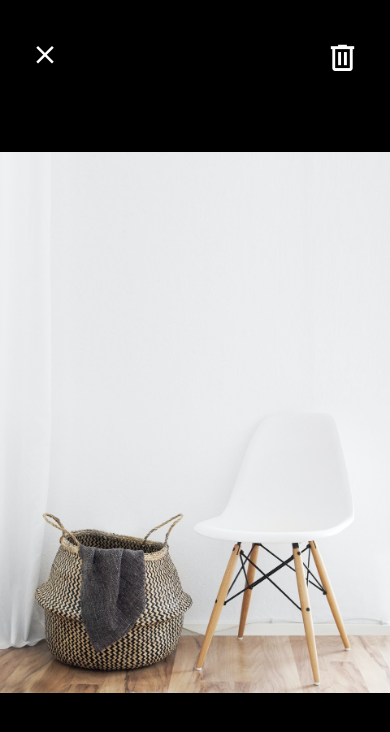
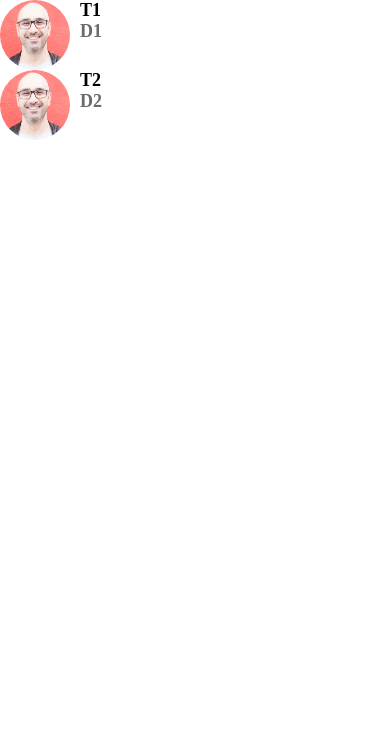
Before and after one commit to gkinfotech/RN-Mosh-Fundas-2022, a React Native app: screen / in a window 390 px wide. Shown: the top 732 px of the page. Built offline with nearby package versions, Linux system fonts and the light colour scheme.

Commit message:
RN_Mosh_FC_04_Lists_02_FlatList

```diff
--- a/App.js
+++ b/App.js
@@ -7,10 +7,11 @@ import AppButton from './app/components/AppButton';
 import Card from './app/components/Card';
 import ListingDetailsScreen from './app/screens/ListingDetailsScreen';
 import colors from './app/config/colors';
+import MessageScreen from './app/screens/MessageScreen';
 
 export default function App() {
   //Excercise 06 Improve ViewImageScreen
-  return <ViewImageScreen />;
+  return <MessageScreen />;
 }
 
 /*
--- /dev/null
+++ b/app/screens/MessageScreen.js
@@ -0,0 +1,38 @@
+import {StyleSheet, Text, View, FlatList, SafeAreaView} from 'react-native';
+import React from 'react';
+import ListItem from '../components/ListItem';
+
+const messages = [
+  {
+    id: 1,
+    title: 'T1',
+    description: 'D1',
+    image: require('../assets/mosh.jpg'),
+  },
+  {
+    id: 2,
+    title: 'T2',
+    description: 'D2',
+    image: require('../assets/mosh.jpg'),
+  },
+];
+
+export default function MessageScreen() {
+  return (
+    <FlatList
+      data={messages}
+      keyExtractor={message => message.id.toString()}
+      renderItem={({item}) => (
+        <SafeAreaView>
+          <ListItem
+            title={item.title}
+            subTitle={item.description}
+            image={item.image}
+          />
+        </SafeAreaView>
+      )}
+    />
+  );
+}
+
+const styles = StyleSheet.create({});
```
